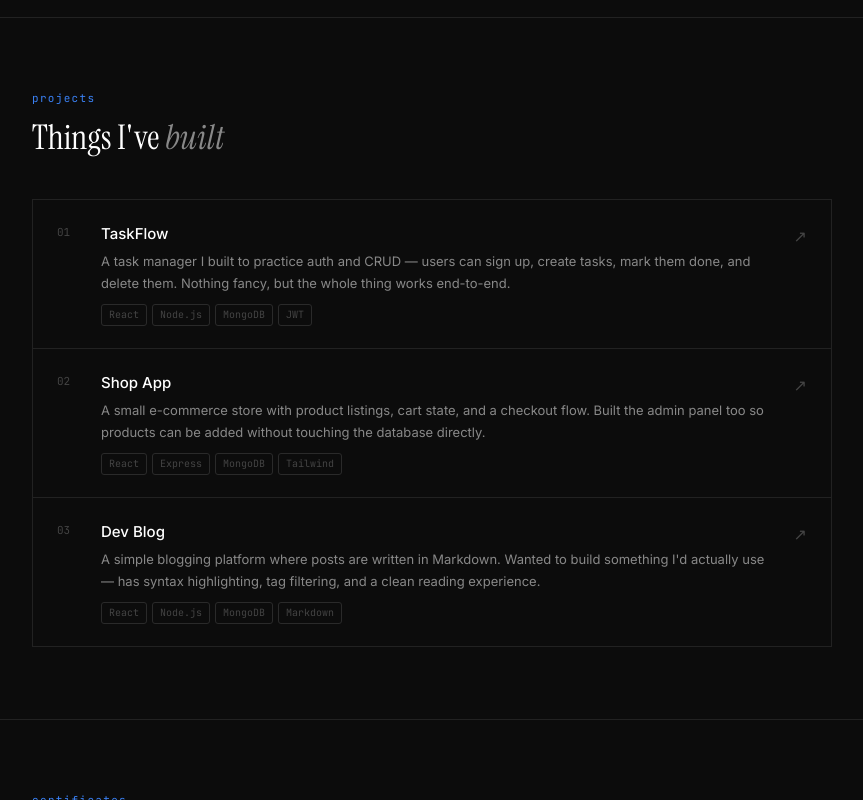
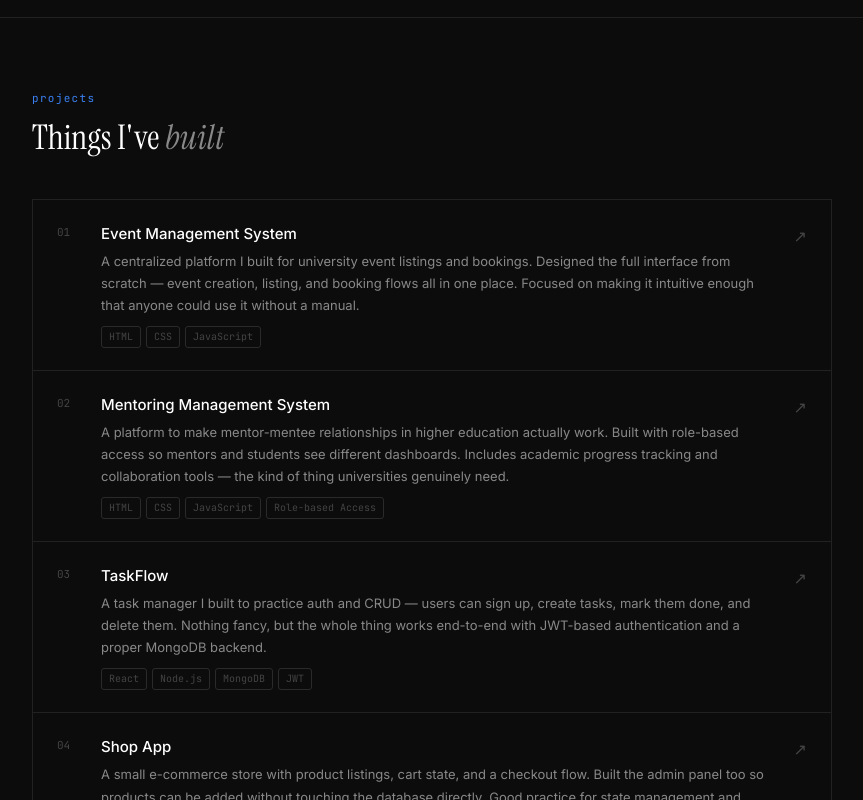
Before and after one commit to Shivani856/FRONTEND, a React (Vite) app: page / in a window 1280 px wide. Shown: the part 2000-2800 px from the top of the page, without its empty margins (208-1071 px from the left). Built offline with nearby package versions, Linux system fonts and the light colour scheme.

Commit message:
Update Projects component with new project entries
Added new projects to the Projects component with detailed descriptions and tags.

```diff
--- a/src/components/Projects.jsx
+++ b/src/components/Projects.jsx
@@ -1,8 +1,34 @@
 const projects = [
-  { num:'01', name:'TaskFlow', desc:"A task manager I built to practice auth and CRUD — users can sign up, create tasks, mark them done, and delete them. Nothing fancy, but the whole thing works end-to-end.", tags:['React','Node.js','MongoDB','JWT'], url:'https://github.com/yourusername/taskflow' },
-  { num:'02', name:'Shop App', desc:"A small e-commerce store with product listings, cart state, and a checkout flow. Built the admin panel too so products can be added without touching the database directly.", tags:['React','Express','MongoDB','Tailwind'], url:'https://github.com/yourusername/ecommerce' },
-  { num:'03', name:'Dev Blog', desc:"A simple blogging platform where posts are written in Markdown. Wanted to build something I'd actually use — has syntax highlighting, tag filtering, and a clean reading experience.", tags:['React','Node.js','MongoDB','Markdown'], url:'https://github.com/yourusername/devblog' },
+  {
+    num: '01',
+    name: 'Event Management System',
+    desc: "A centralized platform I built for university event listings and bookings. Designed the full interface from scratch — event creation, listing, and booking flows all in one place. Focused on making it intuitive enough that anyone could use it without a manual.",
+    tags: ['HTML', 'CSS', 'JavaScript'],
+    url: 'https://github.com/Shivani856',
+  },
+  {
+    num: '02',
+    name: 'Mentoring Management System',
+    desc: "A platform to make mentor-mentee relationships in higher education actually work. Built with role-based access so mentors and students see different dashboards. Includes academic progress tracking and collaboration tools — the kind of thing universities genuinely need.",
+    tags: ['HTML', 'CSS', 'JavaScript', 'Role-based Access'],
+    url: 'https://github.com/Shivani856',
+  },
+  {
+    num: '03',
+    name: 'TaskFlow',
+    desc: "A task manager I built to practice auth and CRUD — users can sign up, create tasks, mark them done, and delete them. Nothing fancy, but the whole thing works end-to-end with JWT-based authentication and a proper MongoDB backend.",
+    tags: ['React', 'Node.js', 'MongoDB', 'JWT'],
+    url: 'https://github.com/Shivani856',
+  },
+  {
+    num: '04',
+    name: 'Shop App',
+    desc: "A small e-commerce store with product listings, cart state, and a checkout flow. Built the admin panel too so products can be added without touching the database directly. Good practice for state management and REST API design.",
+    tags: ['React', 'Express', 'MongoDB', 'Tailwind'],
+    url: 'https://github.com/Shivani856',
+  },
 ]
+
 export default function Projects() {
   return (
     <section id="projects">
```
